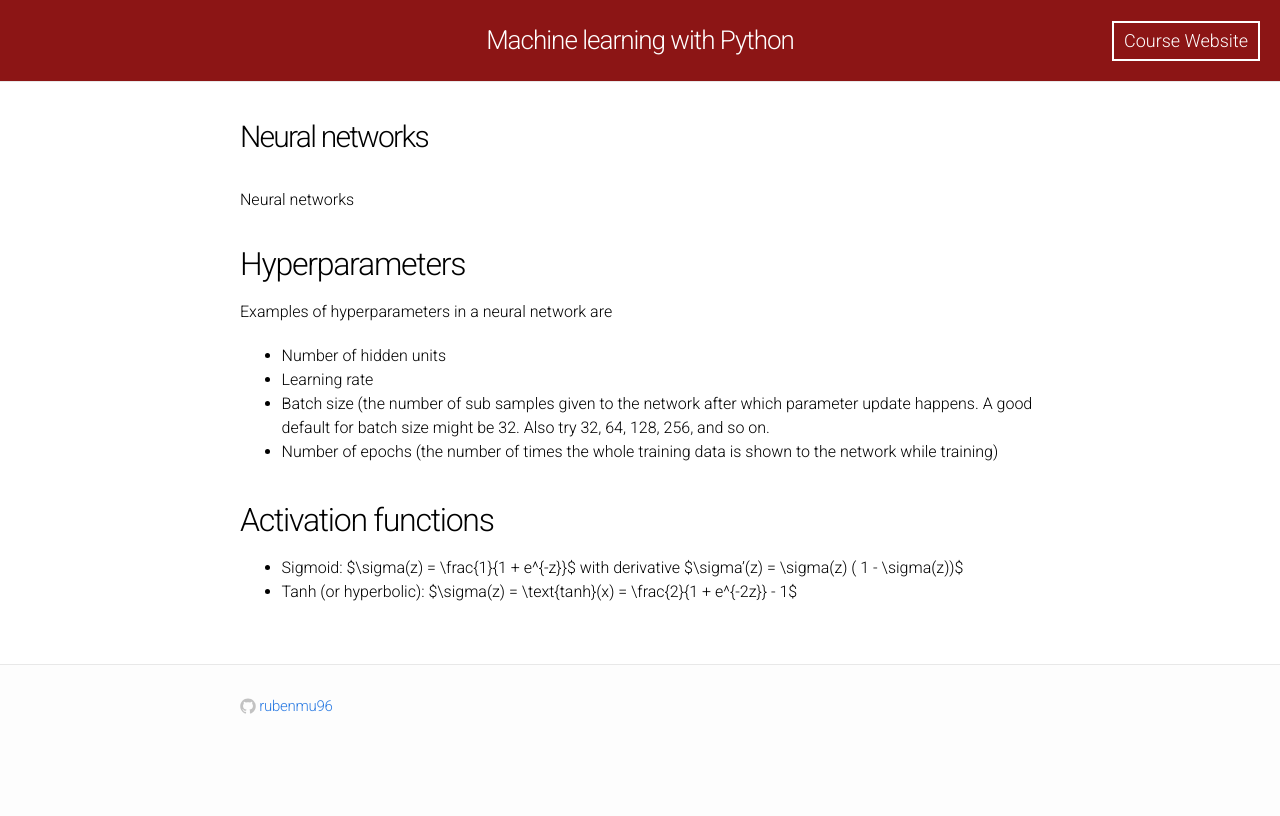
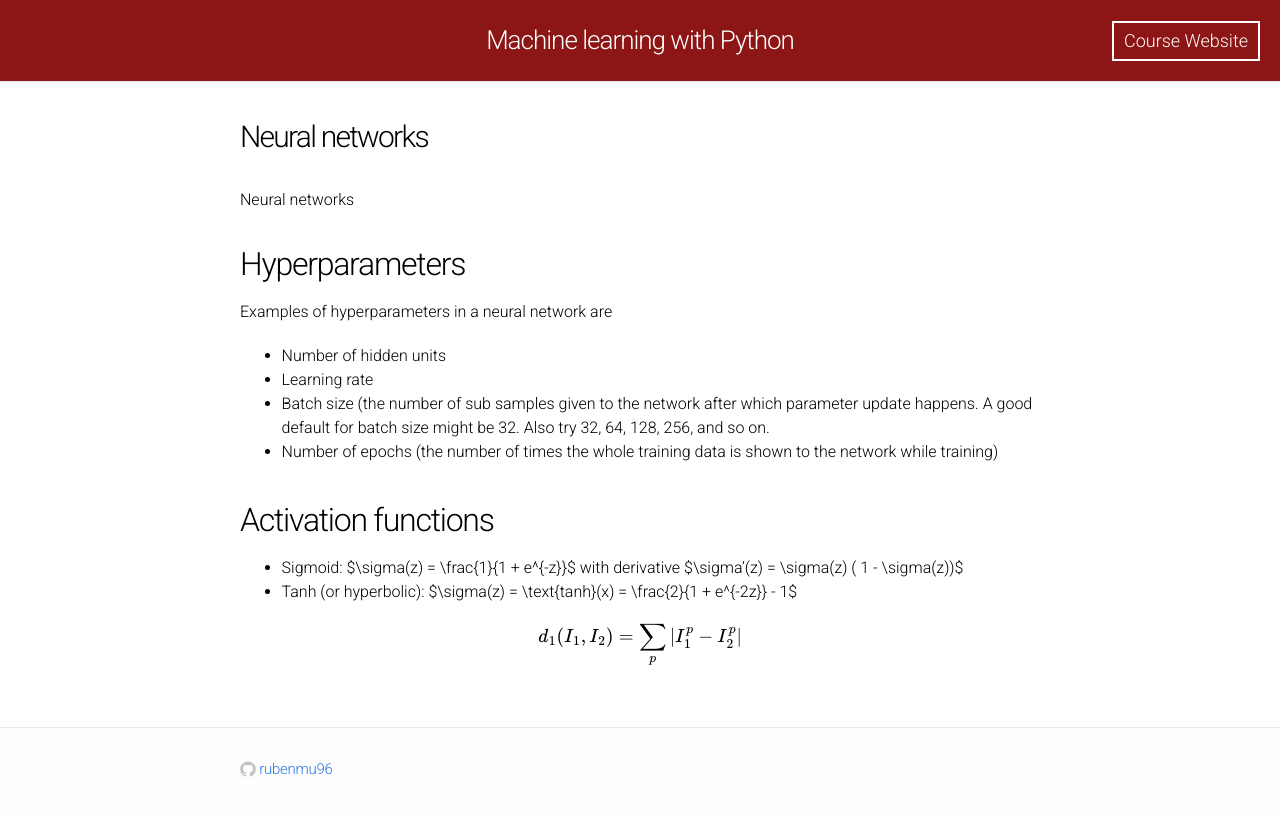
Before and after one commit to rubenmu96/rubenmu96.github.io, a Jekyll site: the page built from neuralnetworks.md, in a window 1280 px wide. Shown: the top 816 px of the page. Built offline with Jekyll 4.4.1, drawn with Linux system fonts in a browser that asks for light colours; formulas are drawn with MathJax 3; our own code applies the rules of GitHub Pages for plain Markdown files.

Commit message:
Update neuralnetworks.md

```diff
--- a/neuralnetworks.md
+++ b/neuralnetworks.md
@@ -17,3 +17,8 @@ Examples of hyperparameters in a neural network are
 
 - Sigmoid: $\sigma(z) = \frac{1}{1 + e^{-z}}$ with derivative $\sigma'(z) = \sigma(z) ( 1 - \sigma(z))$
 - Tanh (or hyperbolic): $\sigma(z) = \text{tanh}(x) = \frac{2}{1 + e^{-2z}} - 1$
+
+
+$$
+d_1 (I_1, I_2) = \sum_{p} \left| I^p_1 - I^p_2 \right|
+$$
```
